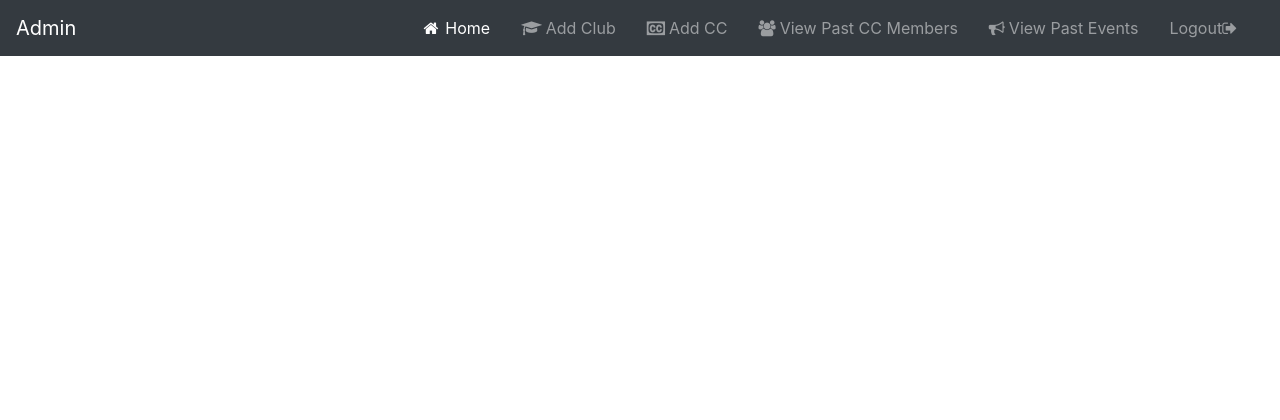
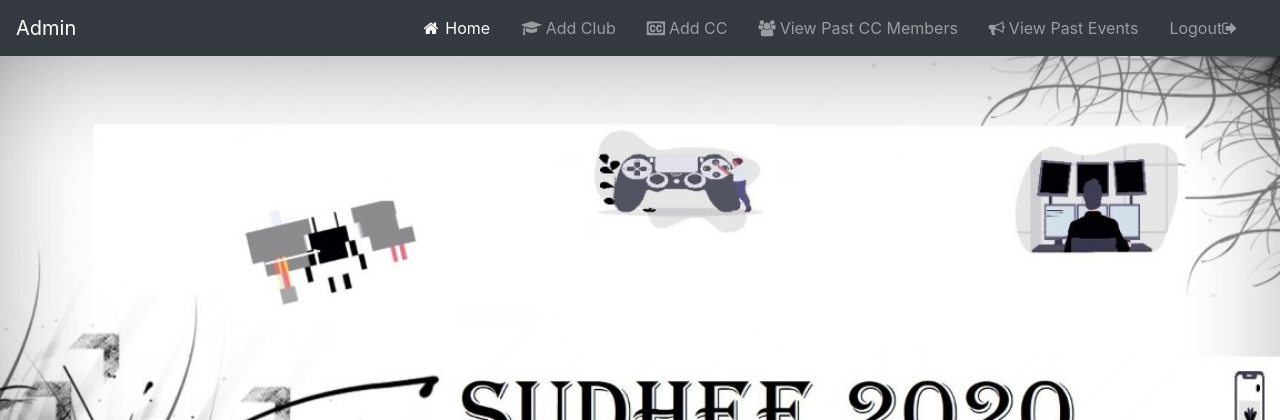
Before and after one commit to Aishwarya-Mamidi/web_app, a Django app: page /vc/ in a window 1280 px wide. Shown: the top 420 px of the page. Run offline with Django 3.2, Linux system fonts and the light colour scheme; some libraries are stand-ins or nearby versions.

Commit message:
updated admpage

```diff
--- a/admapp/templates/admpage.html
+++ b/admapp/templates/admpage.html
@@ -17,6 +17,18 @@
   <script src="https://ajax.googleapis.com/ajax/libs/jquery/3.5.1/jquery.min.js"></script>
   <script src="https://maxcdn.bootstrapcdn.com/bootstrap/3.4.1/js/bootstrap.min.js"></script>
   <body style="background-image:url('{% static "images/pic.jpg" %}')" no-repeat center fixed;background-size: cover;> -->
+
+<style>
+  body{
+    background-image:url('{% static "images/home2.jpg" %}');
+    background-repeat:no-repeat;
+    background-attachment:fixed;
+    background-position:center;
+    background-size: cover ;
+   /* width: 100px;*/
+
+  }
+</style>
 </head>
 <body>
   <nav class="navbar navbar-expand-lg navbar-dark bg-dark sticky-top">
```
Also changed, not shown: admapp/static/images/home.jpg (added), admapp/static/images/home2.jpg (added).
